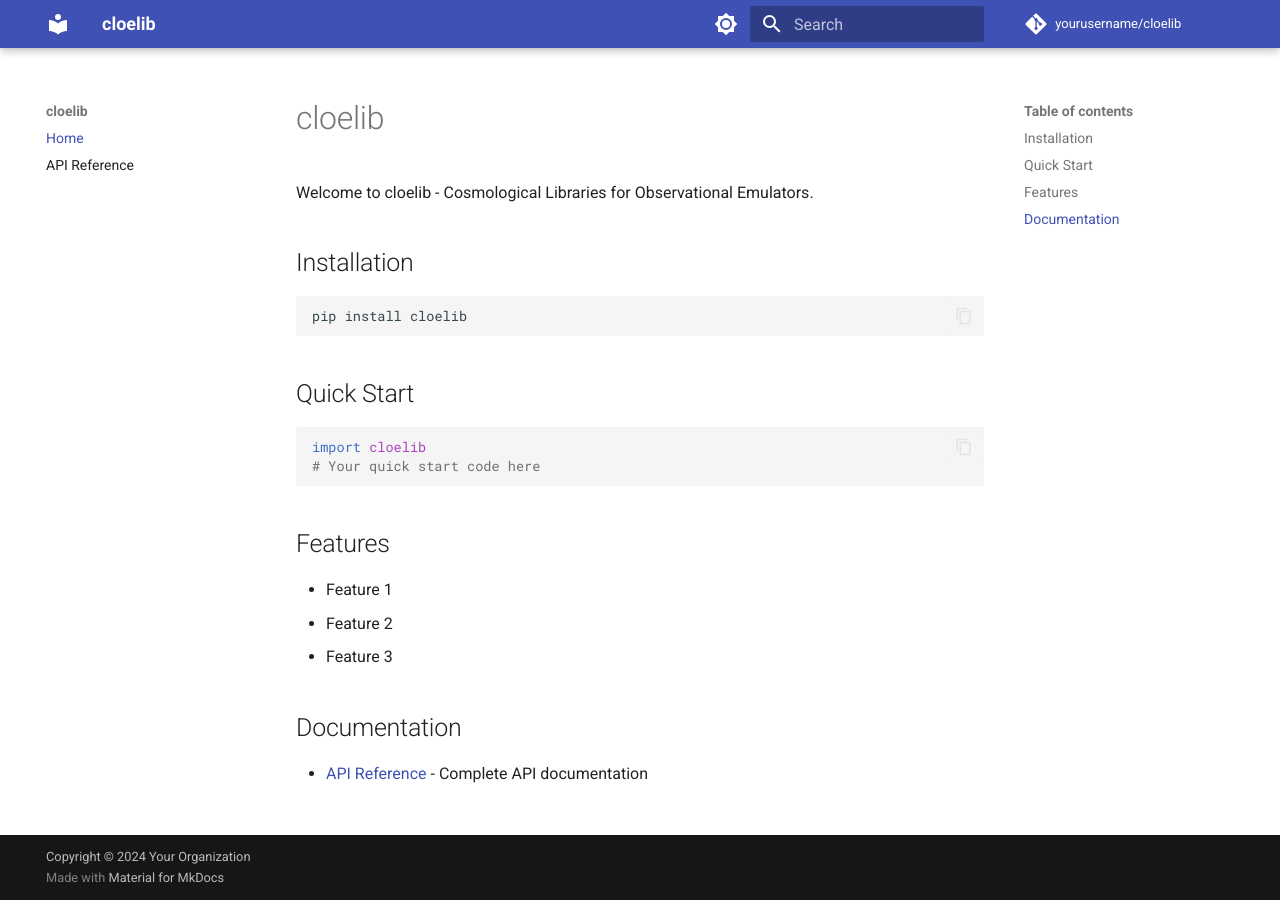
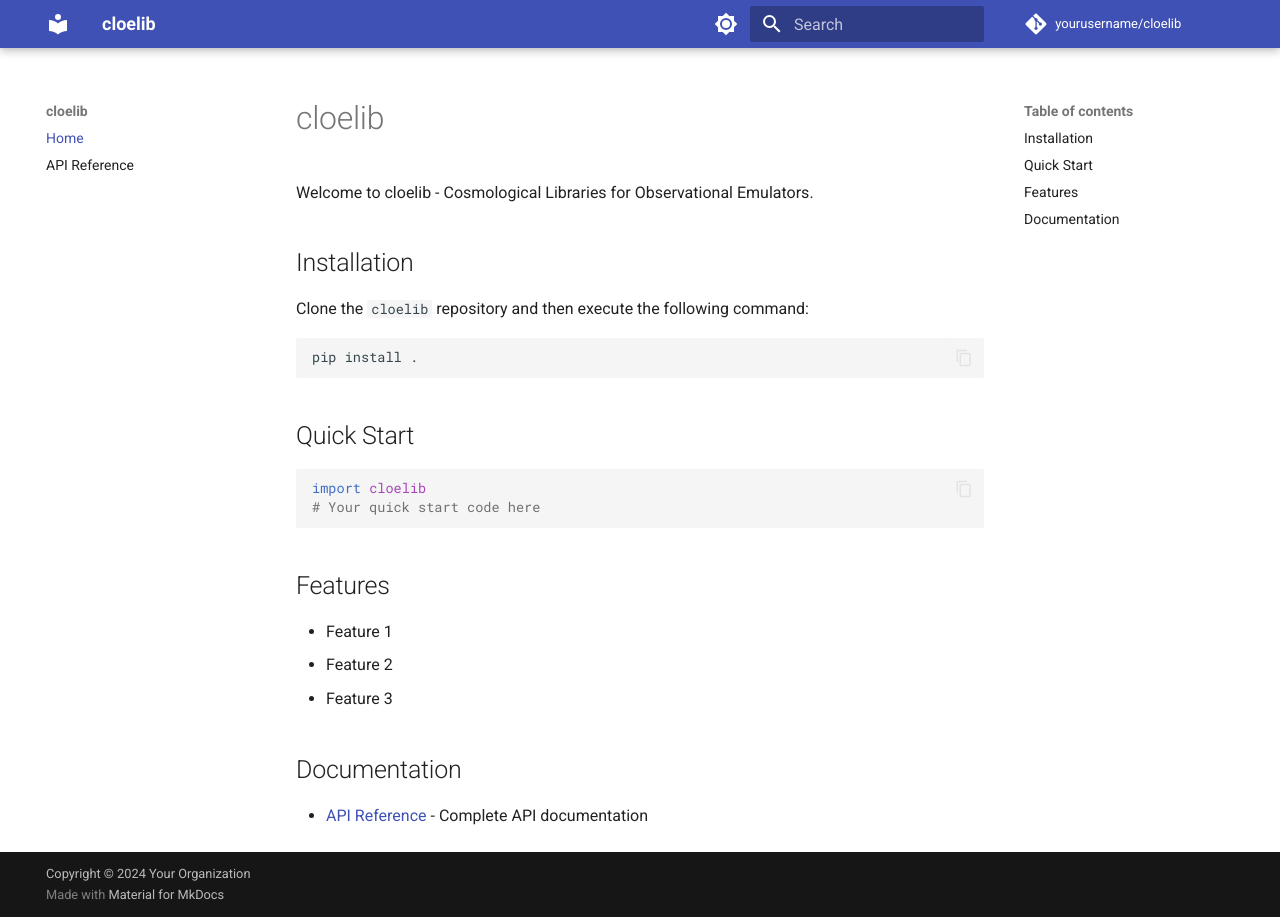
Before and after one commit to cloe-org/cloelib, an MkDocs documentation site: the page built from docs/index.md, in a window 1280 px wide. Built offline with MkDocs 1.6.1 and Material for MkDocs 9.7.7, drawn with Linux system fonts in a browser that asks for light colours; comment, search, counter and statistics services are not loaded; the version menu is left out.

Commit message:
Update index.md

````diff
--- a/docs/index.md
+++ b/docs/index.md
@@ -4,8 +4,10 @@
 
 ## Installation
 
+Clone the `cloelib` repository and then execute the following command:
+
 ```bash
-pip install cloelib
+pip install .
 ```
 
 ## Quick Start
````
